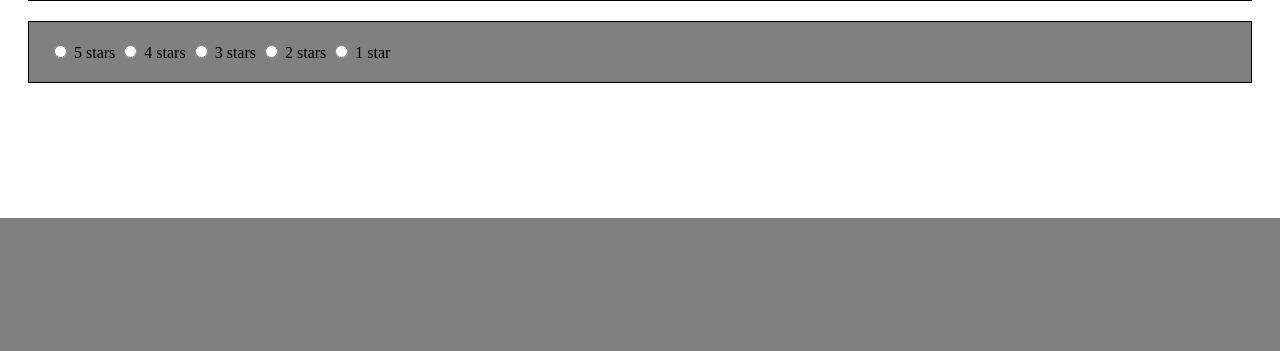
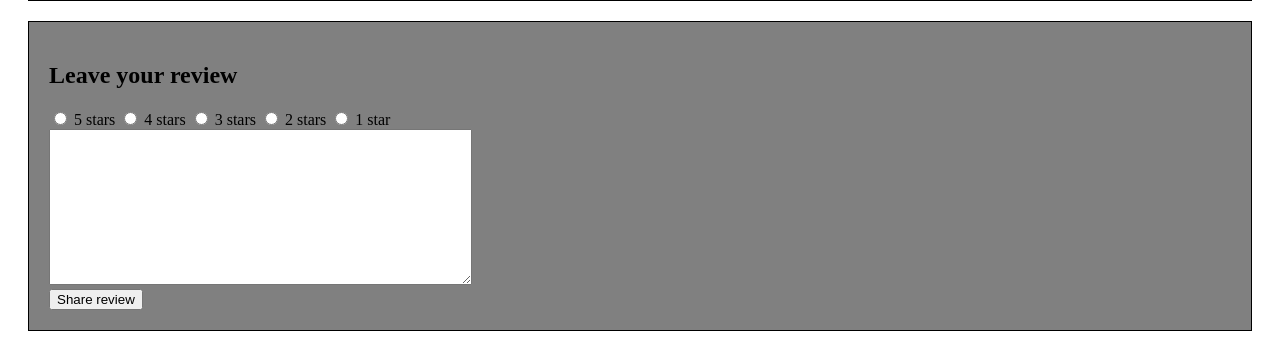
Before and after one commit to StevenGillis/project1, a Flask app: page /book/1 in a window 1280 px wide. Shown: the part 582-933 px from the top of the page. Before the commit the page ends 800 px from the top, so only its background shows below. Run offline with Flask 2, Linux system fonts and the light colour scheme; the visitor is signed in with stand-in values (Sample User, id 1); data that the repository does not hold is empty; some libraries are stand-ins or nearby versions.

Commit message:
review is working

```diff
--- a/DBscripts.sql
+++ b/DBscripts.sql
@@ -1 +1,20 @@
-SELECT author, average_score, isbn, review_count, title,year FROM book b where isbn like ('%05%') or author like ('%s%') or title like ('%s%') LIMIT 24;
+select
+    r.book_id,
+    r."id",
+    r.review_score,
+    r.visitor_id
+from
+    review r;
+
+select
+    b.author,
+    b.average_score,
+    b."id",
+    b.isbn,
+    b.review_count,
+    b.title,
+    b."year"
+from
+    book b;
+
+SELECT * FROM review where book_id = 3665 AND visitor_id = 9;
--- a/application.py
+++ b/application.py
@@ -79,17 +79,45 @@
 
     return render_template("error.html", message="Search result invalid")
 
-@app.route("/book/<string:isbn>")
+@app.route("/book/<string:isbn>", methods=["GET", "POST"])
 def book(isbn):
     if session.get("user_id") is None:
         return render_template("/login.html")
-    cur.execute("SELECT author, average_score, isbn, review_count, title,year FROM book b where isbn = '%s' ;"%isbn)
-    bookDetail = cur.fetchone()
-    GRReview = requests.get("https://www.goodreads.com/book/review_counts.json",
-                                 params={"key": KEY, "isbns": isbn}).json()["books"][0]
-    ratingCount=GRReview["ratings_count"]
-    avgRating=GRReview["average_rating"]
-    return render_template("book.html", bookDetail = bookDetail, ratingCount=ratingCount, avgRating=avgRating )
+
+    if request.method == "GET":
+        cur.execute("SELECT author, average_score, isbn, review_count, title,year FROM book b where isbn = '%s' ;"%isbn)
+        #  Implement if query returns error
+        bookDetail = cur.fetchone()
+        GRReview = requests.get("https://www.goodreads.com/book/review_counts.json",
+                                     params={"key": KEY, "isbns": isbn}).json()["books"][0]
+        ##Implement errors
+        ratingCount=GRReview["ratings_count"]
+        avgRating=GRReview["average_rating"]
+        return render_template("book.html", bookDetail = bookDetail, ratingCount=ratingCount, avgRating=avgRating )
+
+    if request.method == "POST":
+        visitorRating = request.form.get("rate")
+        visitorComment = request.form.get("comment")
+        username = session["user_id"]
+        cur.execute(
+            "SELECT id FROM book b where isbn = '%s' ;" % isbn)
+        #  Implement if query returns error
+        bookId = cur.fetchone()
+        bookId = bookId[0]
+        #  Only allow a review if that user didn't review that same book before
+        print(bookId)
+        print(username)
+        cur.execute(
+            "SELECT * FROM review where book_id = %s AND visitor_id = %s;", (bookId, username))
+            #"SELECT * FROM review where book_id = 3665 and visitor_id = 9;")
+        testvar = cur.fetchone()
+        print(testvar)
+        if testvar is None:
+            cur.execute("INSERT INTO review (book_id, review_score, visitor_id, comment) VALUES(%s, %s, %s, %s)", (bookId, visitorRating,username,visitorComment))
+            conn.commit()
+            return render_template("error.html", message="Thanks for leaving a review!")
+        else:
+            return render_template("error.html", message="You already reviewed this book")
 
 @app.route("/login", methods=["GET", "POST"])
 def login():
--- a/templates/book.html
+++ b/templates/book.html
@@ -20,8 +20,9 @@
         <p>Rating:{{avgRating}}</p>
         <p>Rating count: {{ratingCount}}</p>
     </div>
+    <form action = "{{ url_for('book', isbn = bookDetail.2) }}" method="post">
         <div id="Reviews" class = "section">
-
+            <h2>Leave your review</h2>
             <!---###Borrowed this code from codepen.io--->
            <div class="rate">
                 <input type="radio" id="star5" name="rate" value="5" />
@@ -35,6 +36,15 @@
                 <input type="radio" id="star1" name="rate" value="1" />
                 <label for="star1" title="text">1 star</label>
             </div>
+            <div class="form-group">
+
+              <textarea class="form-control" rows="10" cols="50" name="comment"></textarea>
+            </div>
+            <div class="form-group">
+                <button class="btn btn-primary" type="submit">Share review</button>
+        </div>
+    </form>
+
     </div>
 {% endblock %}
 
```
Also changed, not shown: 4 other files. Lines whose indentation alone changed are shown as unchanged.
